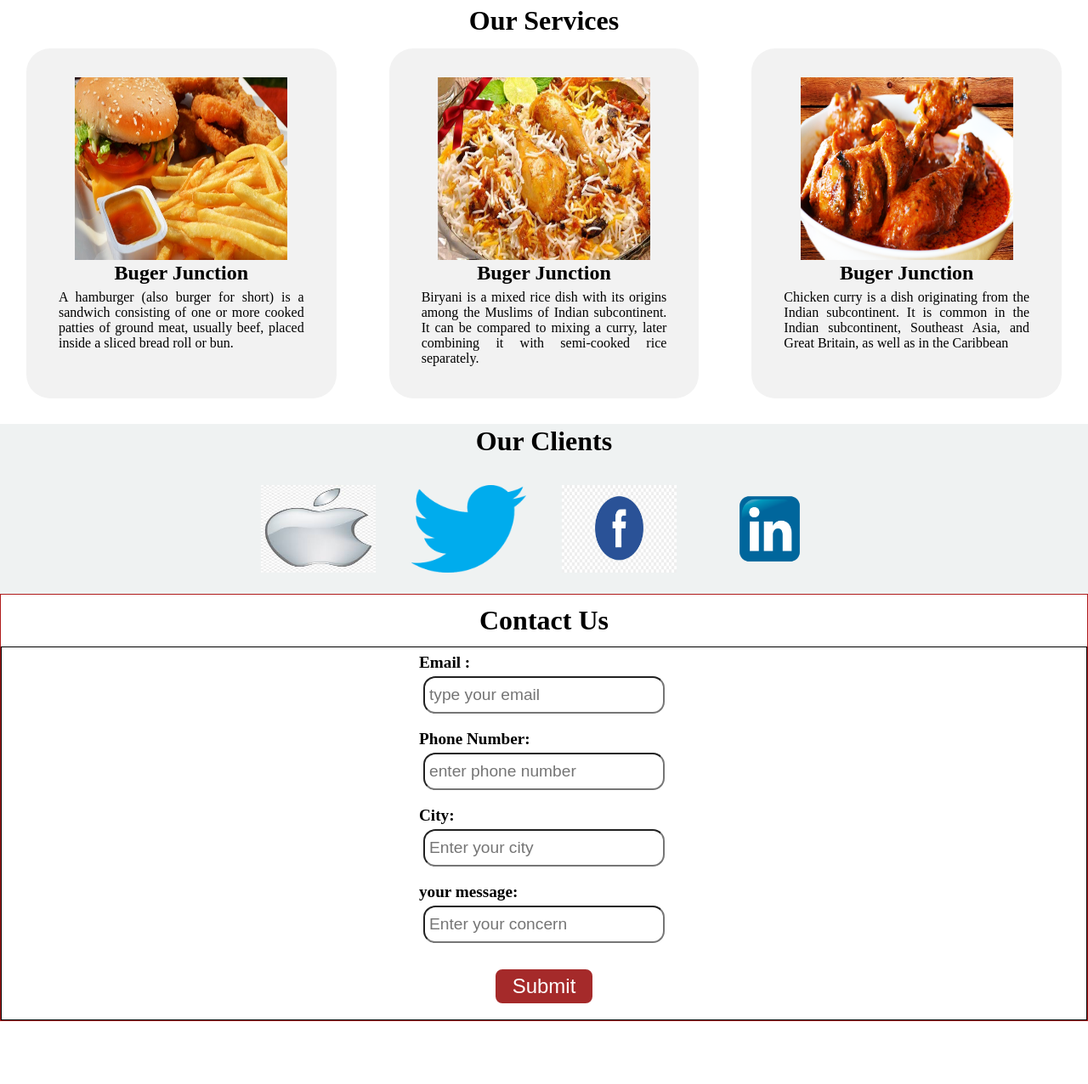
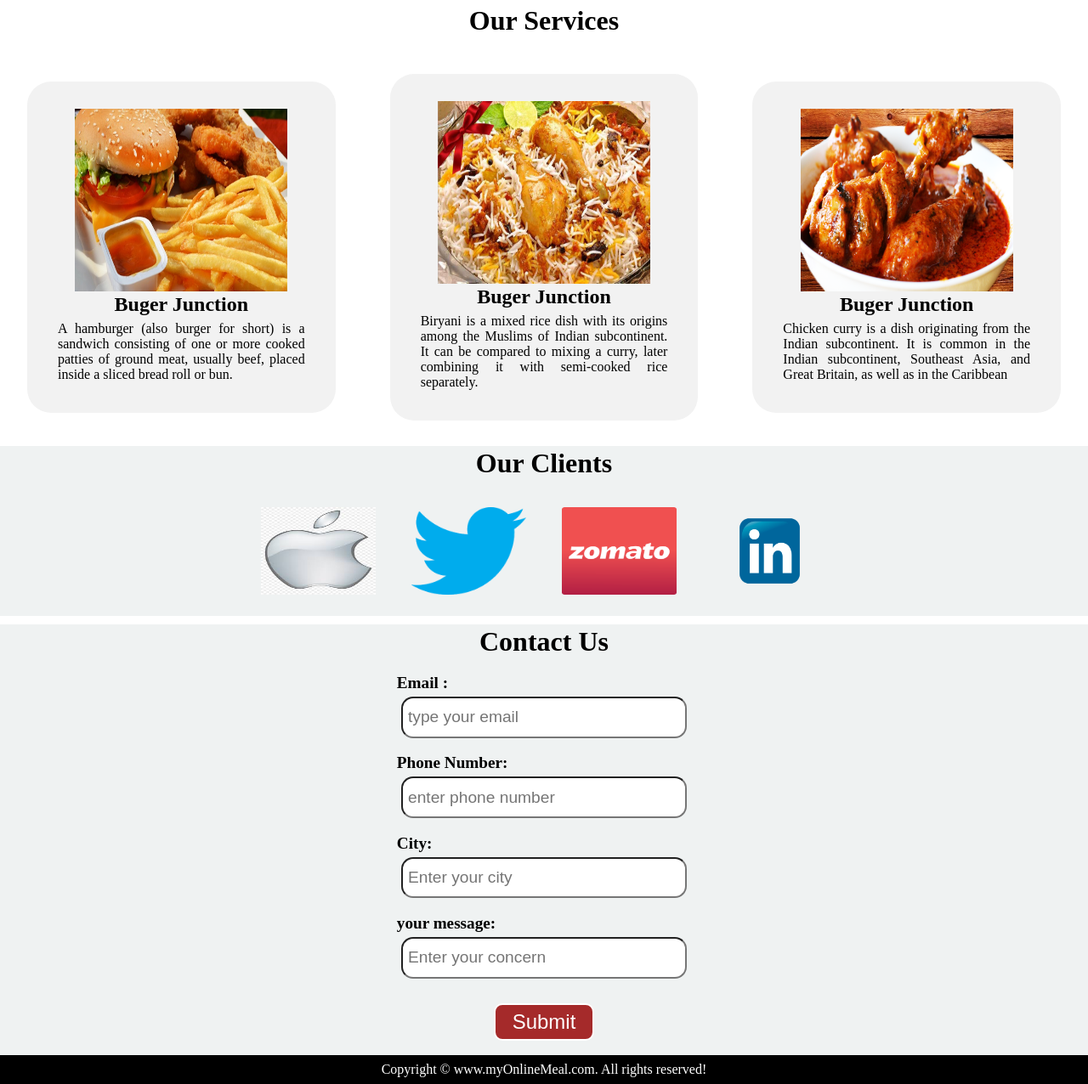
Before and after one commit to prem2033/front-page-resturant, a plain HTML site: page html/index.html in a window 1280 px wide. Shown: the part 644-1920 px from the top of the page at 85% size. Drawn offline with Linux system fonts and the light colour scheme.

Commit message:
destop site finsihed

```diff
--- a/Css/style.css
+++ b/Css/style.css
@@ -114,22 +114,22 @@
     margin: 10px;
 }
 
-/* #services-container{
-     border: 1px solid red;
-} */
+/* service section */
 #service{
-
     display: flex;
+    justify-content: center;
+    align-items: center;
     margin: 0px;
     padding: 0px;
 }
 #service  .box{
-    padding: 34px;
-    margin: 2px 31px;
+    padding: 2rem;
+    margin: 2rem 2rem;
     border-radius: 28px;
     background: #f2f2f2;
     margin-bottom: 20px;
-    width: 300px;;
+    width: 19rem;
+    height: auto;
 }
 #service .box img{
     height: 215px;
@@ -147,8 +147,8 @@
     text-align: center;
     justify-content: center;
 }
-/*
-client section */
+
+/*  client section */
 #client-section{
     position: relative;
     background-color: rgba(196, 209, 207, 0.274);
@@ -170,11 +170,10 @@ client section */
 }
 /* contact form */
 #contactUs{
-    border: 1px solid rgb(175, 28, 28);
+    background-color: rgba(196, 209, 207, 0.274);
 }
 
 #contac-form form{
-    border: 1px solid black;
     display: flex;
     flex-direction: column;
     align-items: center;
@@ -186,10 +185,10 @@ client section */
     font-weight: bold;
 }
 #contac-form form .inputtag{
-    width: 270px;
-    height: 30px;
-    margin: 5px;
-    padding: 5px;
+    width: 20rem;
+    height: 2rem;
+    margin: 0.3rem;
+    padding: 0.4rem;;
     border-radius: 14px;
     font-size: 1.2rem;
 }
@@ -204,9 +203,10 @@ input[type='submit']:hover{
 }
 /* code to put things in center */
 #footer{
-    height: 200px;
     display: flex;
     align-items: center;
     justify-content: center;
-
+    padding: .5rem;
+    background-color: black;
+    color: white;
 }
--- a/html/index.html
+++ b/html/index.html
@@ -57,7 +57,7 @@
                 <img src="../Images/client2.png" alt="our client apple">
             </div>
             <div class="client-box">
-                <img src="../Images/clinet3.jpg" alt="our client apple">
+                <img src="../Images/client3.png" alt="our client apple">
             </div>
             <div class="client-box">
                 <img src="../Images/client4.png" alt="our client apple">
```
Also changed, not shown: Images/client3.png (added).
